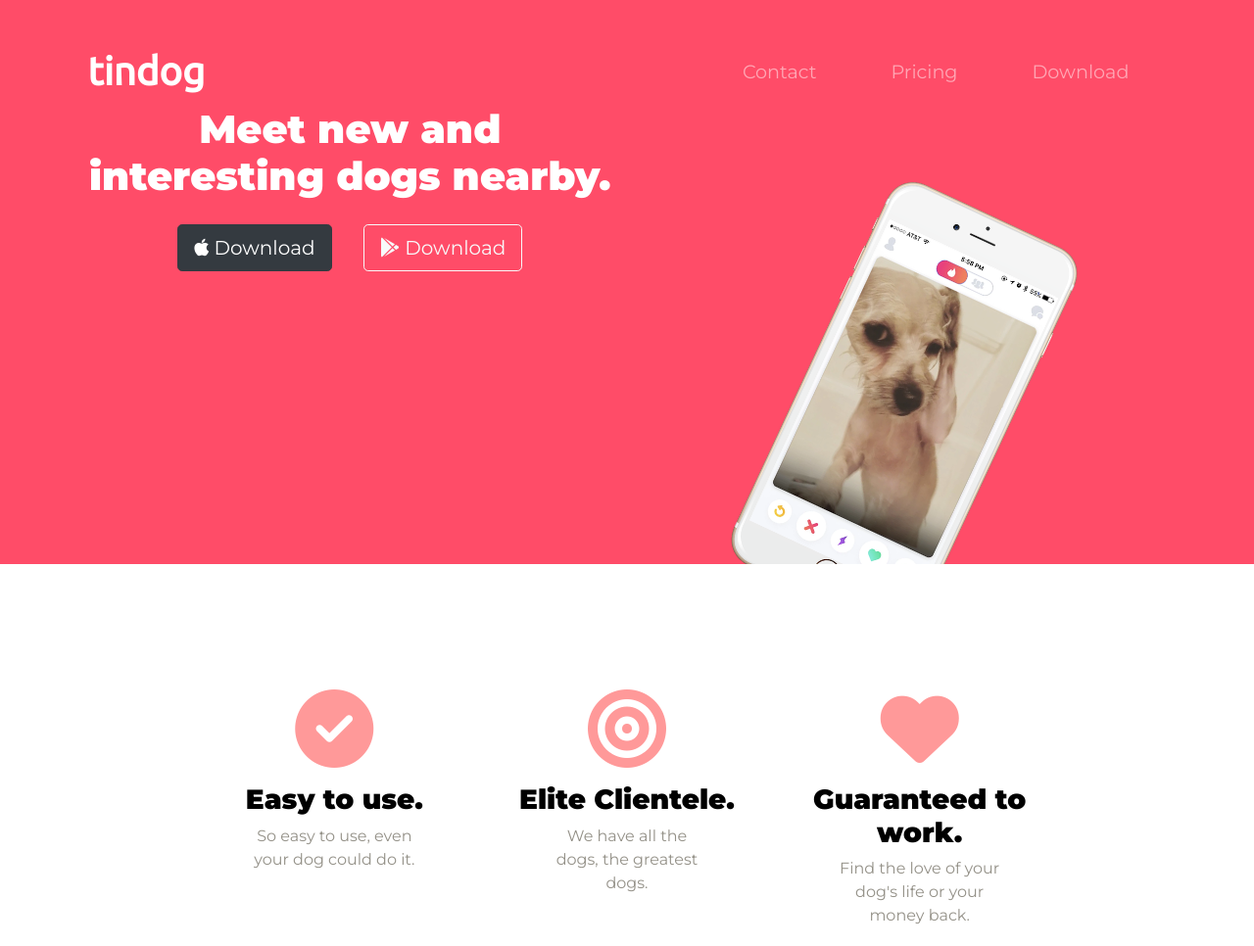
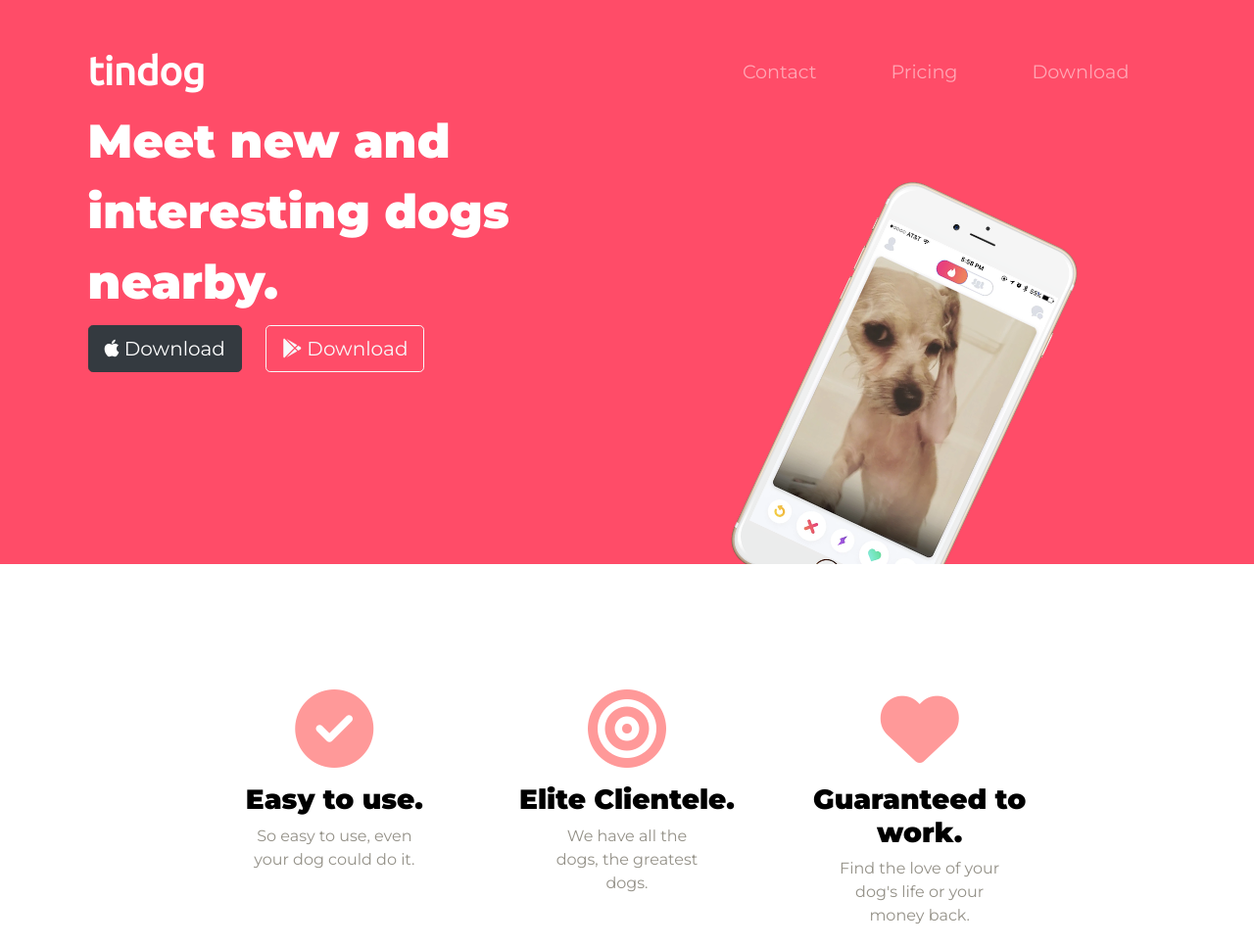
Before and after one commit to TasneemZh/TinDog-For-Dogs, a plain HTML site: page index.html in a window 1280 px wide. Shown: the top 966 px of the page at 98% size. Drawn offline with nearby package versions, Linux system fonts and the light colour scheme.

Commit message:
Update index.html

```diff
--- a/index.html
+++ b/index.html
@@ -44,8 +44,8 @@
           </nav>
           <!-- Title -->
           <div class="row">
-            <div class="col-lg-6 title-div">
-              <h1 id="h1-title">Meet new and interesting dogs nearby.</h1>
+            <div class="col-lg-6 left-aligned">
+              <h1 class="title-div left-aligned">Meet new and interesting dogs nearby.</h1>
               <button type="button" class="btn btn-dark btn-lg download-btn"><i class="fab fa-apple"></i> Download</button>
               <button type="button" class="btn btn-outline-light btn-lg"><i class="fab fa-google-play"></i> Download</button>
             </div>
```
